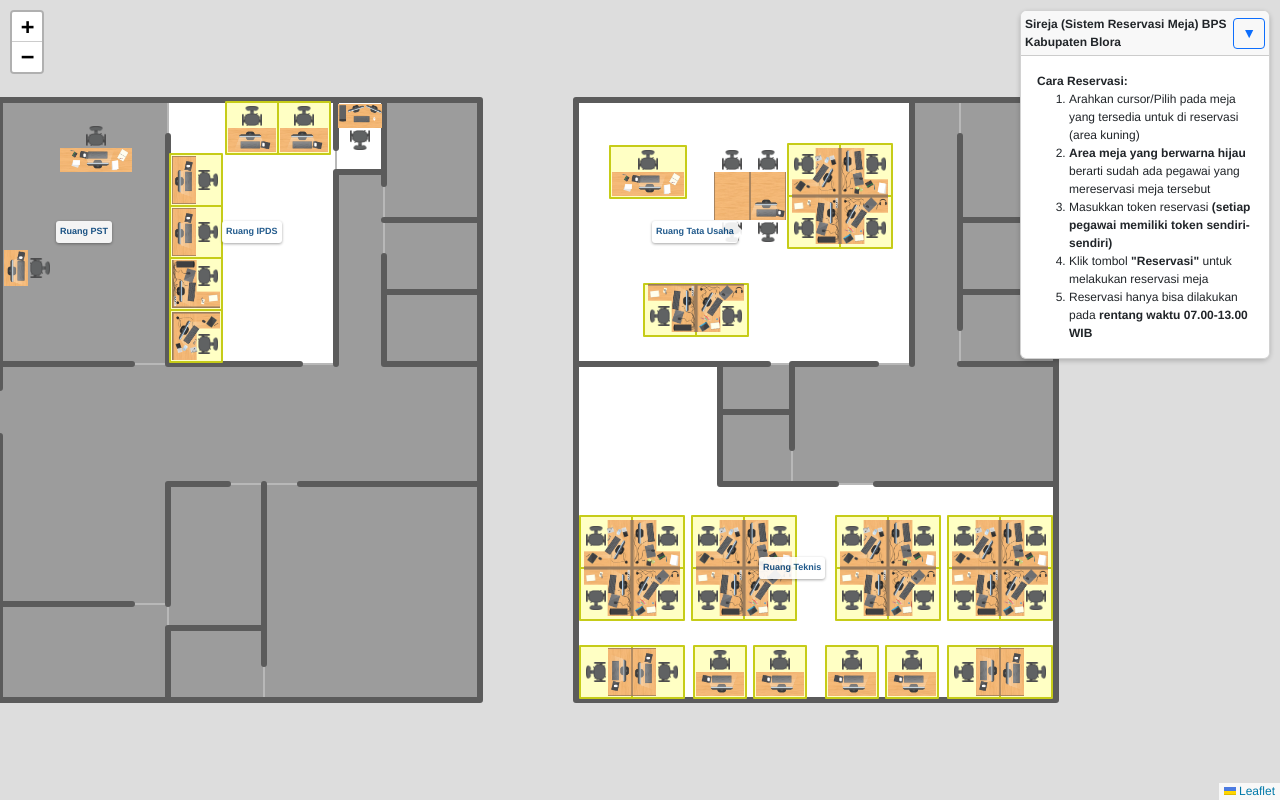
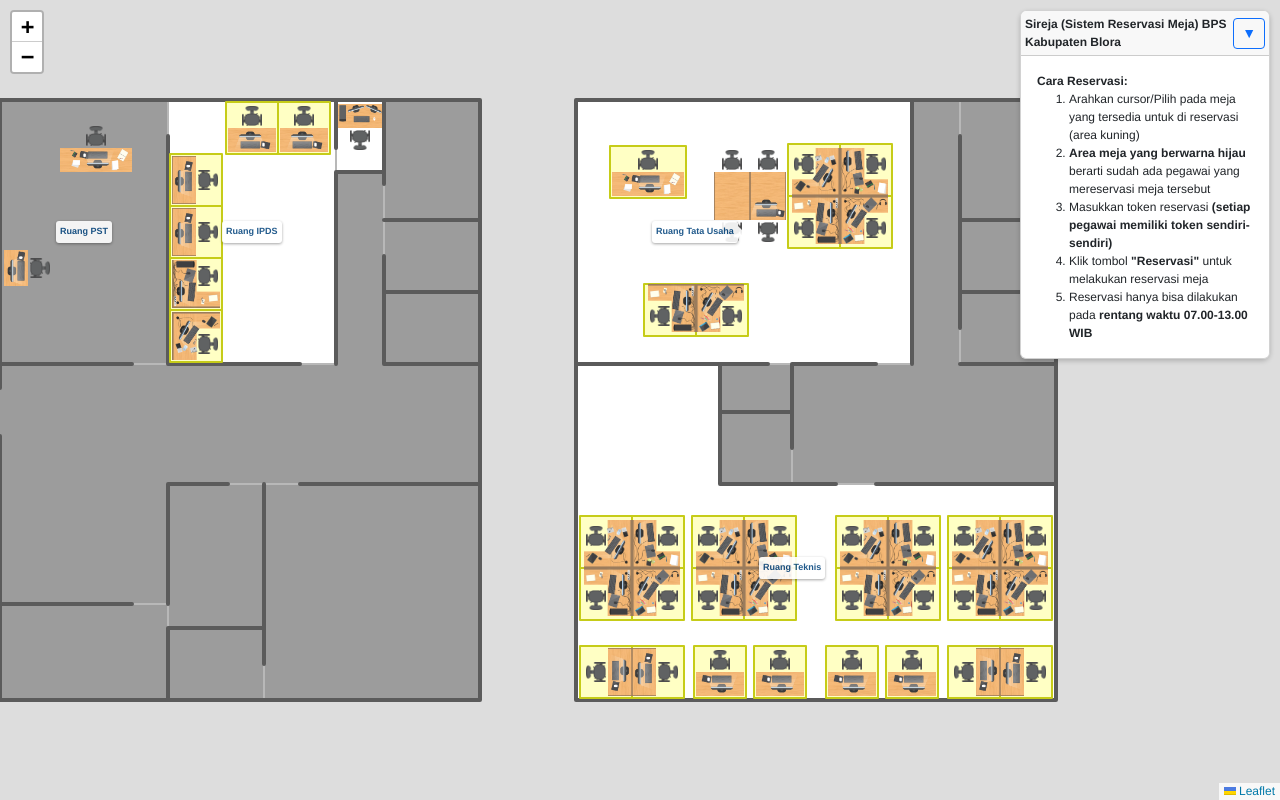
Before and after one commit to yustiar/sireja, a Django app: template templates/index.html in a window 1280 px wide. Run offline with Django 5.2, Linux system fonts and the light colour scheme; the template is opened without the code that fills it: most values are stand-ins (such as "Sample title", 1, 10 or a date in 2020); some libraries are stand-ins or nearby versions.

Commit message:
Update index.html

```diff
--- a/templates/index.html
+++ b/templates/index.html
@@ -69,7 +69,7 @@
         // Gaya default untuk elemen
         const styles = {
             footprint: { color: 'black', opacity: 1, weight: 1, fillColor: 'white', fillOpacity: 1 },
-            wall: { color: '#5b5b5b', opacity: 1, weight: 6, fillColor: 'none', fillOpacity: 1 },
+            wall: { color: '#5b5b5b', opacity: 1, weight: 4, fillColor: 'none', fillOpacity: 1 },
             door: { color: '#b8b8b8', opacity: 1, weight: 2, fillColor: 'none', fillOpacity: 1 },
             deskarea: { color: '#c6cc18', opacity: 1, weight: 2, fillColor: '#ffffc4', fillOpacity: 1 },
             booked: { color: '#148f29', opacity: 1, weight: 3, fillColor: '#22d437', fillOpacity: 1 },
```
